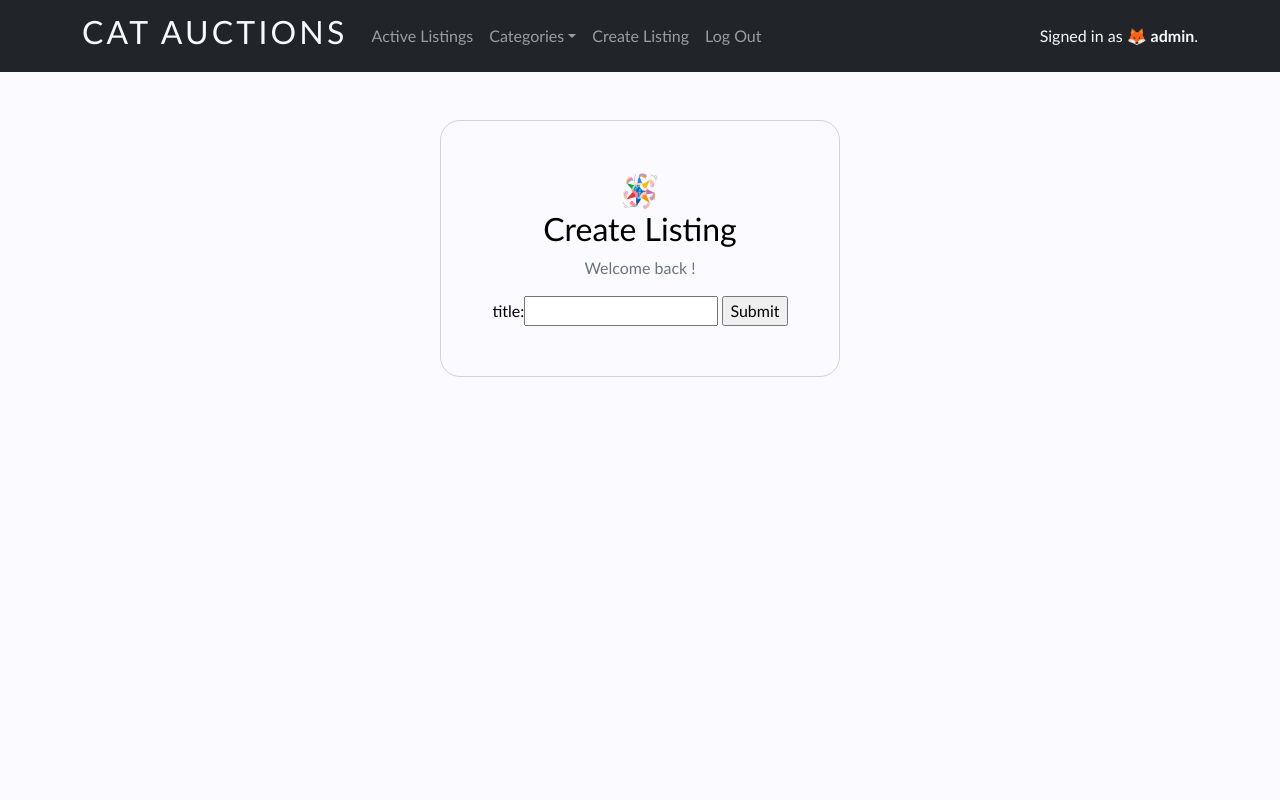
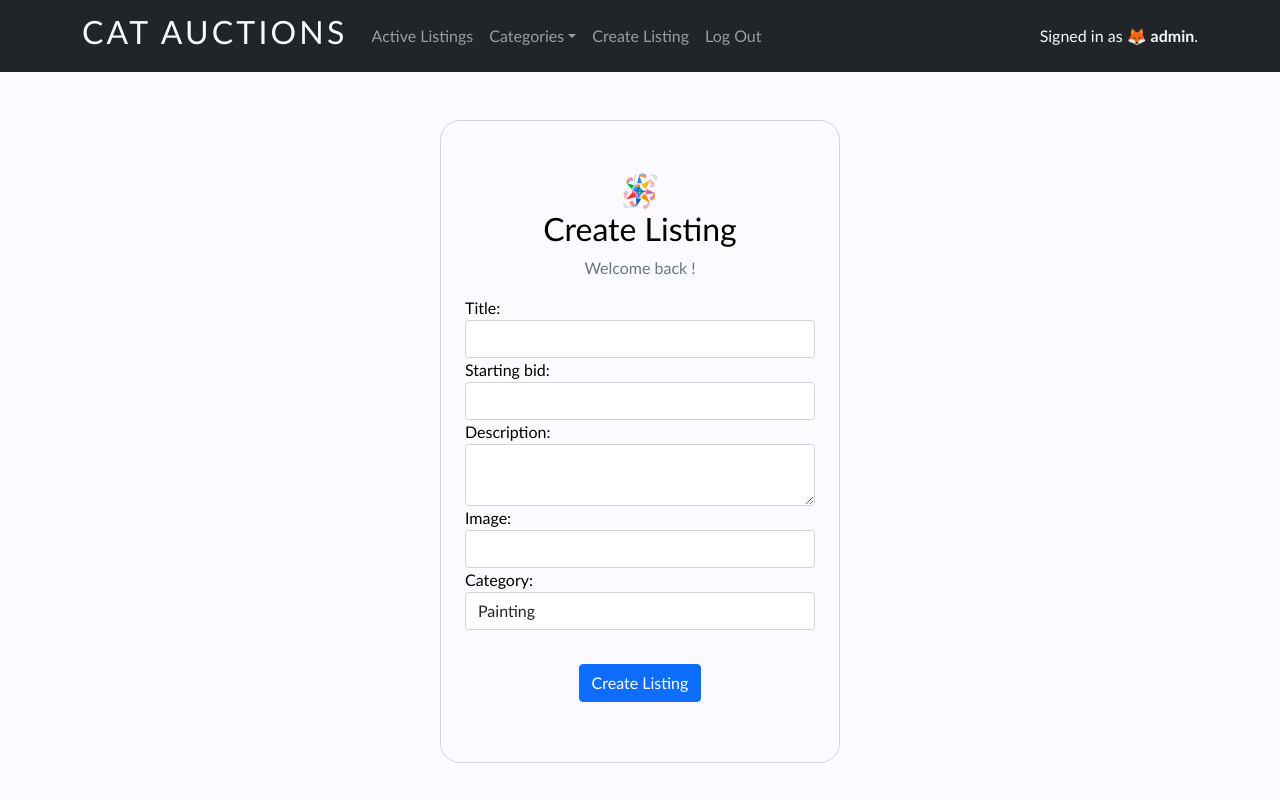
Before and after one commit to laura-latuillerie/cs50-commerce, a Django app: page /create_listing in a window 1280 px wide. Run offline with Django 3.2, Linux system fonts and the light colour scheme; a user stored in the database is signed in; data comes from the database, SQL or seed files in the repository; both versions use the stored data as it was after the commit.

Commit message:
Add models, Fix dropdown navbar issue and style 'create' form

```diff
--- a/auctions/forms.py
+++ b/auctions/forms.py
@@ -1 +1,15 @@
+from django.forms import ModelForm
 from django import forms
+from .models import Listing
+
+class NewListingForm(ModelForm):
+  class Meta:
+    model = Listing
+    fields = ['title', 'starting_bid', 'description', 'image', 'category']
+    widgets = {
+      'title': forms.TextInput(attrs={'class': 'form-control'}),
+      'description': forms.Textarea(attrs={'rows':2, 'maxlength': 1000, 'class': 'form-control'}),
+      'starting_bid': forms.NumberInput(attrs={'class': 'form-control'}),
+      'image': forms.URLInput(attrs={'class': 'form-control'}),
+      'category': forms.Select(attrs={'class': 'form-control'})
+      }
--- a/auctions/models.py
+++ b/auctions/models.py
@@ -1,12 +1,19 @@
 from django.contrib.auth.models import AbstractUser
+from django.core.validators import MinValueValidator
 from django.db import models
-
 
 class User(AbstractUser):
     pass
 
 class Category(models.Model):
-    name = models.CharField(max_length=32)
+    CATEGORY_CHOICES = (
+        ('Figurine', 'Figurine'),
+        ('House Furnitures', 'House Furnitures'),
+        ('Jewelry', 'Jewelry'),
+        ('Painting', 'Painting'),
+        ('Plushie', 'Plushie'),
+    )
+    name = models.CharField(max_length=32, choices=CATEGORY_CHOICES)
 
     def __str__(self):
         return self.name
@@ -19,11 +26,30 @@ class Listing(models.Model):
     description = models.CharField(max_length=256)
     starting_bid = models.DecimalField(max_digits=10, decimal_places=2)
     image = models.URLField(max_length=1024, blank=True, null=True)
-    category = models.ForeignKey(Category, on_delete=models.SET_DEFAULT, default='', blank=True, null=True)
+    category = models.ForeignKey(Category, on_delete=models.SET_DEFAULT, default='1')
     active = models.BooleanField(default=True)
     author = models.ForeignKey(User, on_delete=models.CASCADE, related_name="listings")
     created_at = models.DateTimeField(auto_now_add=True)
-    watched_by = models.ManyToManyField(User, blank=True, related_name="watchlist")
+    watched_by = models.ManyToManyField(User, blank=True, related_name="watcher")
+    winner = models.ForeignKey(User, blank = True, on_delete = models.CASCADE, related_name = "new_owner", null = True)
 
     def __str__(self):
         return f"{self.title}"
+
+class Bid(models.Model):
+    value = models.FloatField(validators = [MinValueValidator(1)])
+    listing = models.ForeignKey(Listing, verbose_name = "price", on_delete=models.CASCADE)
+    user = models.ForeignKey(User, on_delete = models.CASCADE)
+    winner = models.BooleanField(default = False)
+
+    def __str__(self):
+        return (f"A bid of {self.value} made for the item - \n{self.listing}\n by user - {self.user}")
+
+class Comment(models.Model):
+    content = models.TextField()
+    user = models.ForeignKey(User, on_delete = models.CASCADE)
+    listing = models.ForeignKey(Listing, on_delete = models.CASCADE)
+
+class Watchlist(models.Model):
+    watcher = models.ForeignKey(User, on_delete = models.CASCADE, blank = False)
+    listing = models.ForeignKey(Listing, on_delete = models.CASCADE, blank = False)
--- a/auctions/static/auctions/styles.css
+++ b/auctions/static/auctions/styles.css
@@ -64,7 +64,7 @@ header h1{
     margin: 10px auto;
 }
 
-.form-control{
+.form-control.login, .form-control.register{
     max-width: 80%;
     margin : 20px auto;
 }
@@ -72,6 +72,7 @@ header h1{
 .login.register.btn{
     width: 20%;
 }
+
 
 /***** CARDS OF INDEX *****/
 
--- a/auctions/templates/auctions/create_listing.html
+++ b/auctions/templates/auctions/create_listing.html
@@ -7,10 +7,14 @@
         <h2>🪅<br>Create Listing</h2>
         <p class="text-muted mb-10">Welcome back !</p>
 
-        <form action="{% url 'create_listing' %}" method="post">
+        <form action="{% url 'create_listing' %}" method="post" class=" mx-4 create-form">
             {% csrf_token %}
-            {{ form }}
-            <input type="submit">
+            {% for field in form %}
+                <label class="d-block text-start">{{ field.label_tag }}</label>
+                {{ field }}
+            {% endfor %}
+            <br>
+            <input type="submit" value="Create Listing" class="btn btn-primary text-center">
         </form>
 
     </div>
--- a/auctions/templates/auctions/layout.html
+++ b/auctions/templates/auctions/layout.html
@@ -2,17 +2,27 @@
 
 <!DOCTYPE html>
 <html lang="en">
+
 <head>
     <link rel="icon" type="image/png" href="https://cdn-icons-png.flaticon.com/512/616/616430.png" />
-    <link href="https://cdn.jsdelivr.net/npm/bootstrap@5.1.3/dist/css/bootstrap.min.css" rel="stylesheet" integrity="sha384-1BmE4kWBq78iYhFldvKuhfTAU6auU8tT94WrHftjDbrCEXSU1oBoqyl2QvZ6jIW3" crossorigin="anonymous">
+    <link href="https://cdn.jsdelivr.net/npm/bootstrap@5.1.3/dist/css/bootstrap.min.css" rel="stylesheet"
+        integrity="sha384-1BmE4kWBq78iYhFldvKuhfTAU6auU8tT94WrHftjDbrCEXSU1oBoqyl2QvZ6jIW3" crossorigin="anonymous">
     <link href="{% static 'auctions/styles.css' %}" rel="stylesheet">
+    <script src="https://cdn.jsdelivr.net/npm/bootstrap@5.1.3/dist/js/bootstrap.bundle.min.js"
+    integrity="sha384-ka7Sk0Gln4gmtz2MlQnikT1wXgYsOg+OMhuP+IlRH9sENBO0LRn5q+8nbTov4+1p"
+    crossorigin="anonymous"></script>
     <title>{% block title %}Cat Auctions - Auctions for Cat Lovers{% endblock %}</title>
 </head>
+
 <body>
     <nav class="navbar navbar-expand-lg navbar-dark bg-dark">
         <header class="container">
-            <a href="{% url 'index' %}" class=" navbar-brand text-light"><h1 class="text-uppercase">Cat Auctions</h1></a>
-            <button class="navbar-toggler" type="button" data-bs-toggle="collapse" data-bs-target="#navbarSupportedContent" aria-controls="navbarSupportedContent" aria-expanded="false" aria-label="Toggle navigation">
+            <a href="{% url 'index' %}" class=" navbar-brand text-light">
+                <h1 class="text-uppercase">Cat Auctions</h1>
+            </a>
+            <button class="navbar-toggler" type="button" data-bs-toggle="collapse"
+                data-bs-target="#navbarSupportedContent" aria-controls="navbarSupportedContent" aria-expanded="false"
+                aria-label="Toggle navigation">
                 <span class="navbar-toggler-icon"></span>
             </button>
             <div class="collapse navbar-collapse" id="navbarSupportedContent">
@@ -21,11 +31,12 @@
                         <a class="nav-link" href="{% url 'index' %}">Active Listings</a>
                     </li>
                     <li class="nav-item dropdown">
-                        <a class="nav-link dropdown-toggle" data-bs-toggle="dropdown" href="#" role="button" aria-expanded="false">Categories</a>
+                        <a class="nav-link dropdown-toggle" data-bs-toggle="dropdown" href="#" role="button"
+                            aria-expanded="false">Categories</a>
 
                         <ul class="dropdown-menu dropdown-menu-dark">
                             {% for category in categorys %}
-                            <li class="text-decoration-none"><a class="dropdown-item" href="#">{{ category }}<a></li>
+                            <li class="text-decoration-none"><a class="dropdown-item" href="#">{{ category }}</a></li>
                             {% endfor %}
                         </ul>
                     </li>
@@ -52,7 +63,7 @@
                     </div>
                     {% else %}
                     <div class="mb-0 p-0">
-                        <p class="mb-0" >👽 Not signed in.</p>
+                        <p class="mb-0">👽 Not signed in.</p>
                     </div>
                     {% endif %}
                 </div>
@@ -60,8 +71,9 @@
 
         </header>
     </nav>
+
 {% block body %}
 {% endblock %}
-<script src="https://cdn.jsdelivr.net/npm/bootstrap@5.1.3/dist/js/bootstrap.bundle.min.js" integrity="sha384-ka7Sk0Gln4gmtz2MlQnikT1wXgYsOg+OMhuP+IlRH9sENBO0LRn5q+8nbTov4+1p" crossorigin="anonymous"></script>
+
 </body>
 </html>
--- a/auctions/templates/auctions/listing_page.html
+++ b/auctions/templates/auctions/listing_page.html
@@ -4,7 +4,7 @@
     {{ listing }}
 {% endblock %}
 {% block body %}
-<div class="container">
+<div class="container mt-5">
     <h2 class="text-center">➕ Listing Informations</h2>
     <hr/>
     <div class="container mt-5">
@@ -13,8 +13,8 @@
                 <img class="listing-img" src="{% if listing.image %}{{ listing.image }}{% else %}https://caer.univ-amu.fr/wp-content/uploads/default-placeholder.png{% endif %}" alt="Photo of {{ listing.title }}">
             </div>
             <div class="col col-xs-12 col-md-4 text-start align-items-center">
-                <h3 class="=">{{ listing.title }} <span class="text-muted fs-7">{{active}}</span></h3>
-                <span class="badge category bg-dark"><small>{{ listing.category }}</small></span>
+                <h3 class="=">{{ listing.title }} <span class="text-muted fs-7">{{status}}</span></h3>
+                <span class="badge category bg-multi"><small>{{ listing.category }}</small></span>
                 <h5 class="="><strong>Description</strong></h5>
                 <p>{{ listing.description }}</p>
                 <small class="text-muted">
--- a/auctions/templates/auctions/login.html
+++ b/auctions/templates/auctions/login.html
@@ -13,8 +13,8 @@
         <form action="{% url 'login' %}" method="post" class="d-flex flex-column justify-content-center">
             {% csrf_token %}
             <div class="form-group">
-                <input autofocus class="form-control" type="text" name="username" placeholder="Username">
-                <input class="form-control" type="password" name="password" placeholder="Password">
+                <input autofocus class="form-control login" type="text" name="username" placeholder="Username">
+                <input class="form-control login" type="password" name="password" placeholder="Password">
             </div>
             <input class="btn btn-primary" type="submit" value="Login">
         </form>
--- a/auctions/views.py
+++ b/auctions/views.py
@@ -4,21 +4,24 @@ from django.db import IntegrityError
 from django.http import HttpResponse, HttpResponseRedirect
 from django.shortcuts import render
 from django.urls import reverse
+#####
 from .models import User, Category, Listing
-from django import forms
+from .forms import NewListingForm
 
-##### FORMS #####
-
-class NewListingForm(forms.Form):
-    title = forms.CharField(label="title")
+#
+##### INDEX & GLOBAL #####
+#
+categorys = Category.objects.all().order_by('name')
 
 def index(request):
-
     return render(request, "auctions/index.html", {
         "listings": Listing.objects.filter(active=True),
-        "categorys": Category.objects.all().order_by('name'),
+        "categorys": categorys
     })
 
+#
+##### ACCOUNTS ######
+#
 def login_view(request):
     if request.method == "POST":
 
@@ -38,11 +41,9 @@ def login_view(request):
     else:
         return render(request, "auctions/login.html")
 
-
 def logout_view(request):
     logout(request)
     return HttpResponseRedirect(reverse("index"))
-
 
 def register(request):
     if request.method == "POST":
@@ -75,20 +76,25 @@ def listing_page(request, listing_id):
     listing = Listing.objects.get(id=listing_id)
     active_listings = Listing.objects.filter(active=True)
     if listing in active_listings:
-        content = {
+        context = {
+            "categorys": categorys,
             "listing" : listing,
-            "active"  : "🟢 Active"
+            "status"  : "🟢 Active"
         }
     else:
+        context = {
+            "categorys": categorys,
+            "listing" : listing,
+            "status"  : "🔴 Closed"
+        }
+    return render(request, "auctions/listing_page.html", context)
 
-        content = {
-            "listing" : listing,
-            "inactive"  : "🔴 Closed"
-        }
-    return render(request, "auctions/listing_page.html", content)
-
+#
+##### CREATE ######
+#
 @login_required
 def create_listing(request):
     return render(request, "auctions/create_listing.html", {
-        "form": NewListingForm()
+        "form": NewListingForm(),
+        "categorys": categorys
     })
--- a/commerce/settings.py
+++ b/commerce/settings.py
@@ -63,7 +63,7 @@ TEMPLATES = [
                 'django.template.context_processors.debug',
                 'django.template.context_processors.request',
                 'django.contrib.auth.context_processors.auth',
-                'django.contrib.messages.context_processors.messages',
+                'django.contrib.messages.context_processors.messages'
             ],
         },
     },
```
Also changed, not shown: auctions/templates/auctions/register.html (+4 -4 lines), auctions/migrations/0005_listing_winner_alter_category_name_and_more.py (added), auctions/migrations/0006_alter_category_name.py (added), auctions/migrations/0007_alter_category_name_alter_listing_category.py (added), db.sqlite3. Lines whose indentation alone changed are shown as unchanged.
